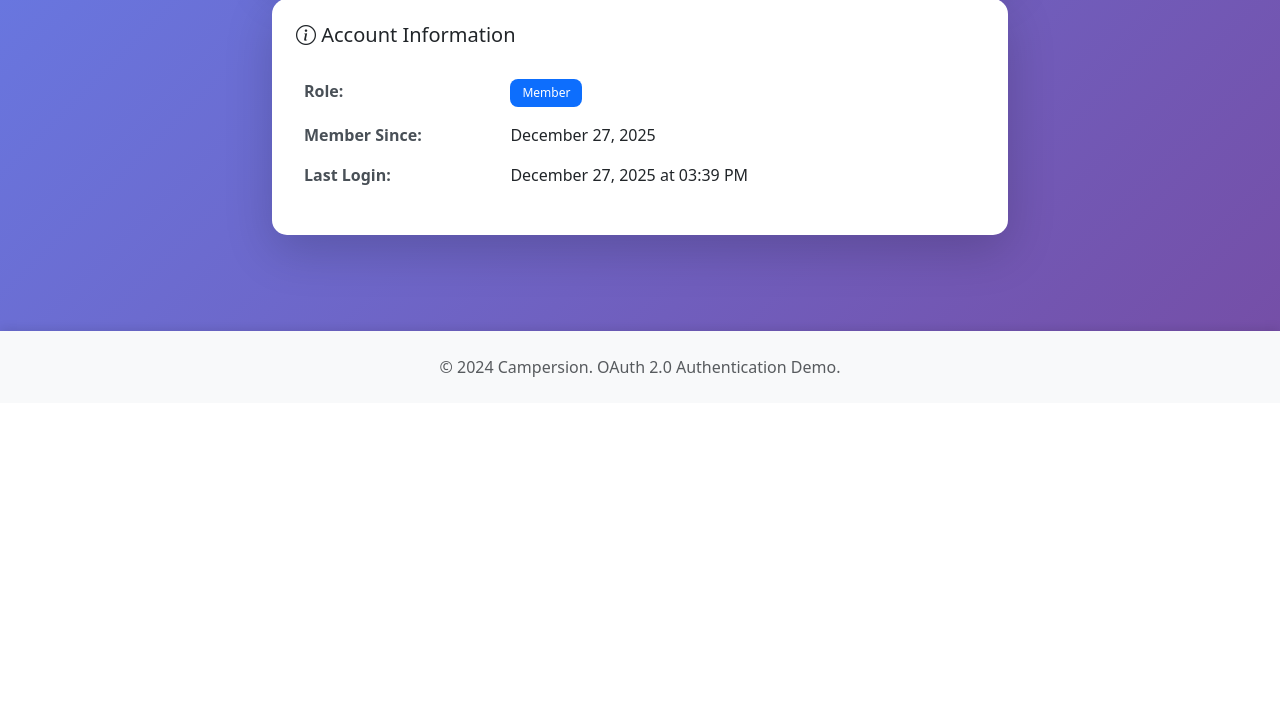
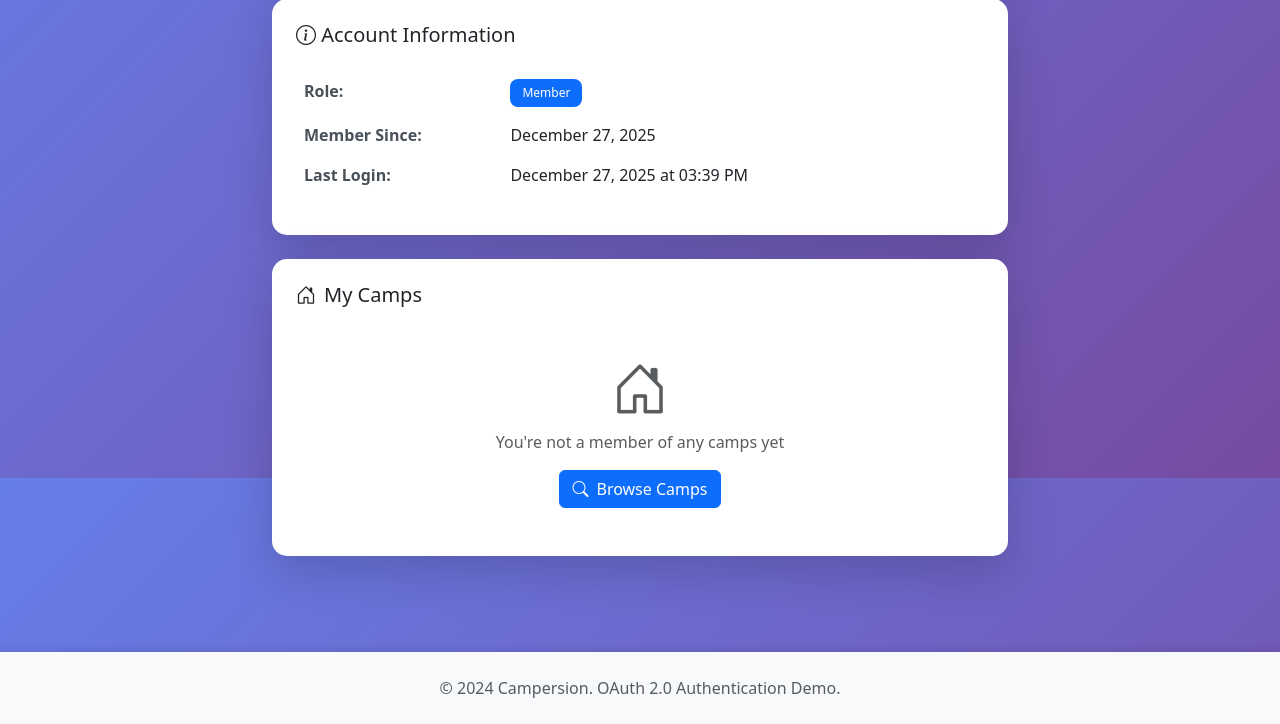
Before and after one commit to that-JC-guy/Campersion, a Flask app: page /profile in a window 1280 px wide. Shown: the part 1122-1846 px from the top of the page. Before the commit the page ends 1499 px from the top, so only its background shows below. Run offline with Flask 3, Linux system fonts and the light colour scheme; the visitor is signed in with stand-in values (Sample User, id 1); data that the repository does not hold is empty.

Commit message:
Add camp memberships section to profile page
- Updated view_profile route to query user's camp memberships
- Added imports for CampMember and AssociationStatus models
- Created new "My Camps" card in profile view showing:
  - Active memberships (approved) with clickable links to camp pages
  - Manager badge for camps where user is a manager
  - Join date for each camp
  - Pending requests (awaiting approval) with request date
  - Empty state with "Browse Camps" button if no memberships
- Active memberships are clickable and navigate to camp detail page
- Pending requests show "Awaiting Approval" badge
- Section displays after Account Information card

Users can now see all their camp memberships and pending requests directly from their profile page.

🤖 Generated with [Claude Code](https://claude.com/claude-code)

Co-Authored-By: Claude Sonnet 4.5 <noreply@anthropic.com>

```diff
--- a/app/main/routes.py
+++ b/app/main/routes.py
@@ -9,7 +9,7 @@ from flask import render_template, redirect, url_for, flash, request
 from flask_login import login_required, current_user
 from app.main import main_bp
 from app import db
-from app.models import InventoryItem, User
+from app.models import InventoryItem, User, CampMember, AssociationStatus
 from app.main.forms import ProfileForm, EmailChangeForm, InventoryItemForm
 from app.auth.email import send_email_change_verification
 
@@ -57,13 +57,29 @@ def view_profile():
     View user's own profile.
 
     Displays all profile information in read-only format,
-    including linked OAuth providers and account details.
+    including linked OAuth providers, account details, and camp memberships.
 
     Returns:
         Rendered profile view template
     """
     linked_providers = current_user.oauth_providers.all()
-    return render_template('profile/view.html', user=current_user, linked_providers=linked_providers)
+
+    # Get user's camp memberships
+    approved_camps = CampMember.query.filter_by(
+        user_id=current_user.id,
+        status=AssociationStatus.APPROVED.value
+    ).all()
+
+    pending_camps = CampMember.query.filter_by(
+        user_id=current_user.id,
+        status=AssociationStatus.PENDING.value
+    ).all()
+
+    return render_template('profile/view.html',
+                         user=current_user,
+                         linked_providers=linked_providers,
+                         approved_camps=approved_camps,
+                         pending_camps=pending_camps)
 
 
 @main_bp.route('/profile/edit', methods=['GET', 'POST'])
--- a/app/templates/profile/view.html
+++ b/app/templates/profile/view.html
@@ -234,6 +234,74 @@
                 </table>
             </div>
         </div>
+
+        <!-- Camp Memberships Card -->
+        <div class="card shadow-lg mt-4">
+            <div class="card-body p-4">
+                <h5 class="card-title mb-4">
+                    <i class="bi bi-house-door me-2"></i>My Camps
+                </h5>
+
+                {% if approved_camps or pending_camps %}
+                    <!-- Approved Camps -->
+                    {% if approved_camps %}
+                        <h6 class="text-success mb-3">
+                            <i class="bi bi-check-circle me-2"></i>Active Memberships ({{ approved_camps|length }})
+                        </h6>
+                        <div class="list-group mb-4">
+                            {% for membership in approved_camps %}
+                                <a href="{{ url_for('camps.view_camp', camp_id=membership.camp.id) }}" class="list-group-item list-group-item-action">
+                                    <div class="d-flex justify-content-between align-items-center">
+                                        <div>
+                                            <strong>{{ membership.camp.name }}</strong>
+                                            {% if membership.role == 'manager' %}
+                                                <span class="badge bg-primary ms-2">Manager</span>
+                                            {% endif %}
+                                            <br>
+                                            <small class="text-muted">
+                                                <i class="bi bi-calendar me-1"></i>Joined {{ membership.created_at.strftime('%B %d, %Y') }}
+                                            </small>
+                                        </div>
+                                        <i class="bi bi-chevron-right"></i>
+                                    </div>
+                                </a>
+                            {% endfor %}
+                        </div>
+                    {% endif %}
+
+                    <!-- Pending Camps -->
+                    {% if pending_camps %}
+                        <h6 class="text-warning mb-3">
+                            <i class="bi bi-hourglass-split me-2"></i>Pending Requests ({{ pending_camps|length }})
+                        </h6>
+                        <div class="list-group">
+                            {% for membership in pending_camps %}
+                                <div class="list-group-item">
+                                    <div class="d-flex justify-content-between align-items-center">
+                                        <div>
+                                            <strong>{{ membership.camp.name }}</strong>
+                                            <br>
+                                            <small class="text-muted">
+                                                <i class="bi bi-clock me-1"></i>Requested {{ membership.created_at.strftime('%B %d, %Y') }}
+                                            </small>
+                                        </div>
+                                        <span class="badge bg-warning text-dark">Awaiting Approval</span>
+                                    </div>
+                                </div>
+                            {% endfor %}
+                        </div>
+                    {% endif %}
+                {% else %}
+                    <div class="text-center text-muted py-4">
+                        <i class="bi bi-house-door display-4"></i>
+                        <p class="mt-2 mb-3">You're not a member of any camps yet</p>
+                        <a href="{{ url_for('camps.list_camps') }}" class="btn btn-primary">
+                            <i class="bi bi-search me-2"></i>Browse Camps
+                        </a>
+                    </div>
+                {% endif %}
+            </div>
+        </div>
     </div>
 </div>
 {% endblock %}
```
